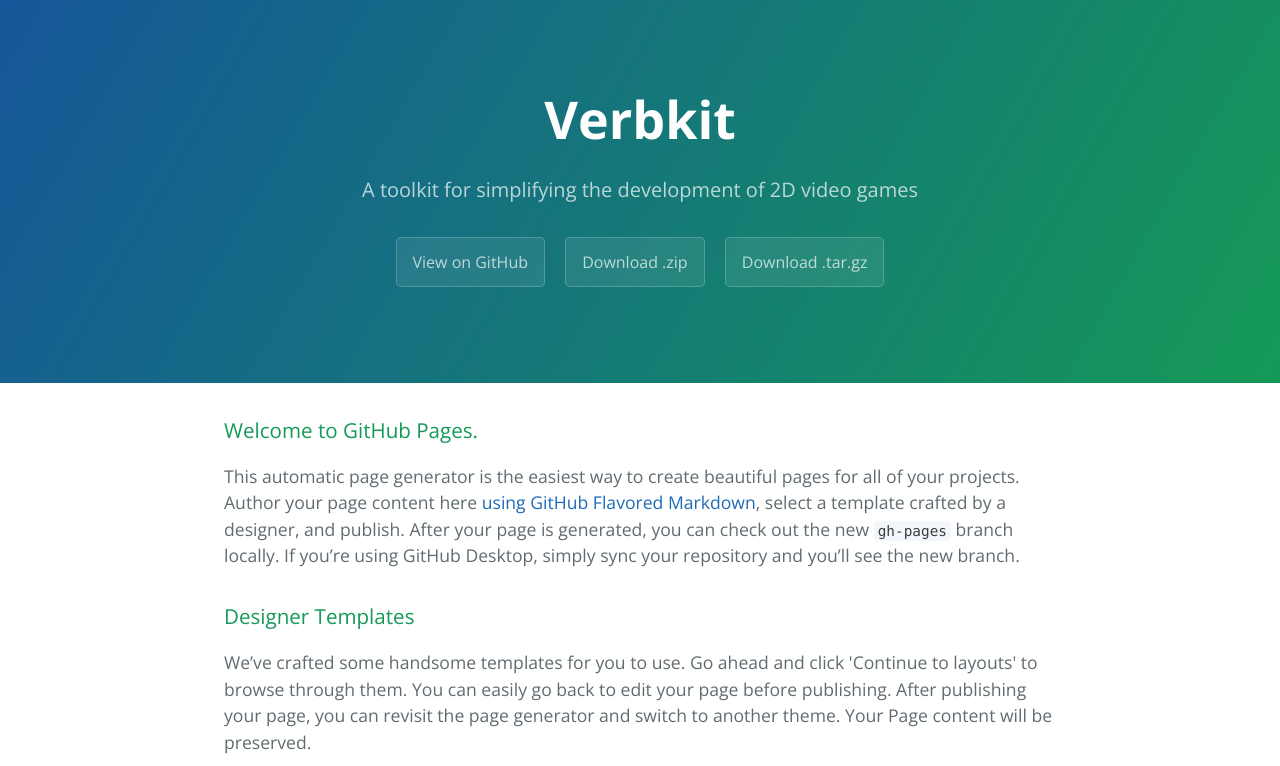
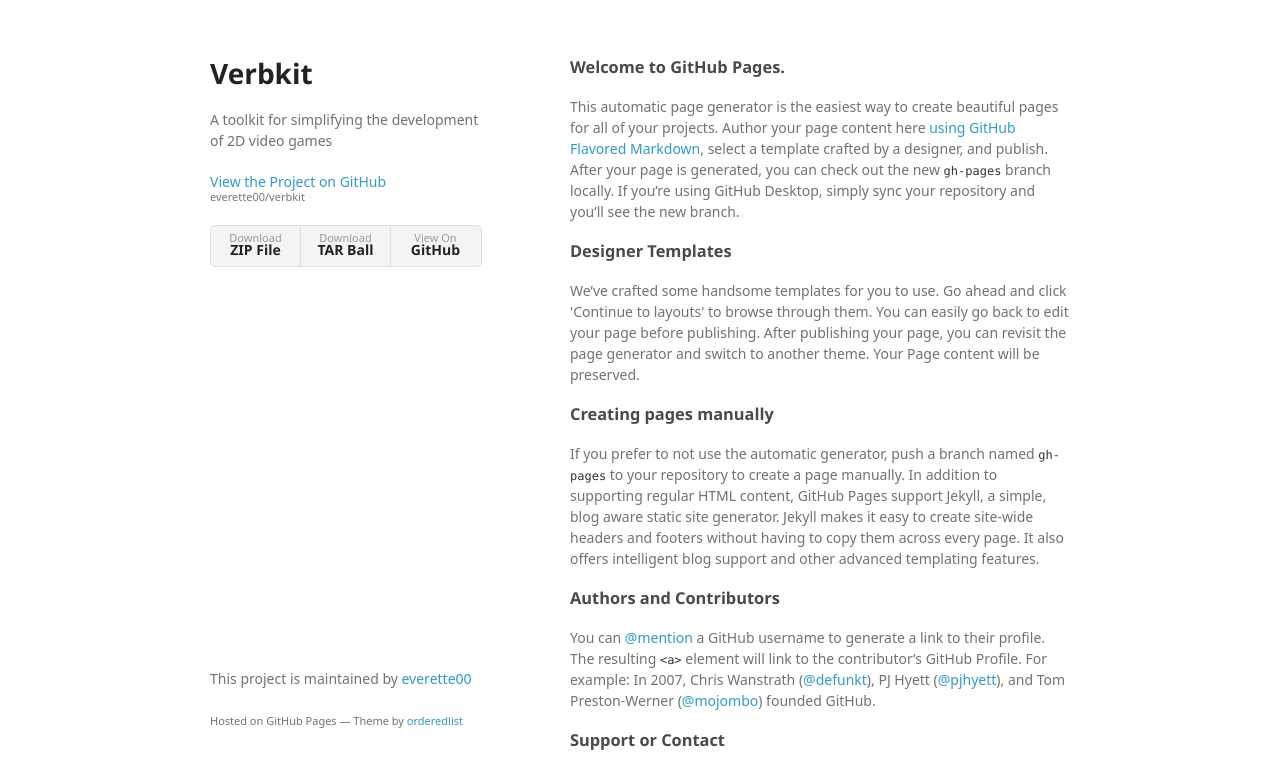
Before and after one commit to everette00/Verbkit, a plain HTML site: page index.html in a window 1280 px wide. Shown: the top 766 px of the page. Drawn offline with nearby package versions, Linux system fonts and the light colour scheme; a web font is replaced by a local one.

Commit message:
Create gh-pages branch via GitHub

```diff
--- a/index.html
+++ b/index.html
@@ -1,25 +1,34 @@
-<!DOCTYPE html>
-<html lang="en-us">
+<!doctype html>
+<html>
   <head>
-    <meta charset="UTF-8">
+    <meta charset="utf-8">
+    <meta http-equiv="X-UA-Compatible" content="chrome=1">
     <title>Verbkit by everette00</title>
-    <meta name="viewport" content="width=device-width, initial-scale=1">
-    <link rel="stylesheet" type="text/css" href="stylesheets/normalize.css" media="screen">
-    <link href='https://fonts.googleapis.com/css?family=Open+Sans:400,700' rel='stylesheet' type='text/css'>
-    <link rel="stylesheet" type="text/css" href="stylesheets/stylesheet.css" media="screen">
-    <link rel="stylesheet" type="text/css" href="stylesheets/github-light.css" media="screen">
+
+    <link rel="stylesheet" href="stylesheets/styles.css">
+    <link rel="stylesheet" href="stylesheets/github-light.css">
+    <meta name="viewport" content="width=device-width">
+    <!--[if lt IE 9]>
+    <script src="//html5shiv.googlecode.com/svn/trunk/html5.js"></script>
+    <![endif]-->
   </head>
   <body>
-    <section class="page-header">
-      <h1 class="project-name">Verbkit</h1>
-      <h2 class="project-tagline">A toolkit for simplifying the development of 2D video games</h2>
-      <a href="https://github.com/everette00/verbkit" class="btn">View on GitHub</a>
-      <a href="https://github.com/everette00/verbkit/zipball/master" class="btn">Download .zip</a>
-      <a href="https://github.com/everette00/verbkit/tarball/master" class="btn">Download .tar.gz</a>
-    </section>
+    <div class="wrapper">
+      <header>
+        <h1>Verbkit</h1>
+        <p>A toolkit for simplifying the development of 2D video games</p>
 
-    <section class="main-content">
-      <h3>
+        <p class="view"><a href="https://github.com/everette00/verbkit">View the Project on GitHub <small>everette00/verbkit</small></a></p>
+
+
+        <ul>
+          <li><a href="https://github.com/everette00/verbkit/zipball/master">Download <strong>ZIP File</strong></a></li>
+          <li><a href="https://github.com/everette00/verbkit/tarball/master">Download <strong>TAR Ball</strong></a></li>
+          <li><a href="https://github.com/everette00/verbkit">View On <strong>GitHub</strong></a></li>
+        </ul>
+      </header>
+      <section>
+        <h3>
 <a id="welcome-to-github-pages" class="anchor" href="#welcome-to-github-pages" aria-hidden="true"><span aria-hidden="true" class="octicon octicon-link"></span></a>Welcome to GitHub Pages.</h3>
 
 <p>This automatic page generator is the easiest way to create beautiful pages for all of your projects. Author your page content here <a href="https://guides.github.com/features/mastering-markdown/">using GitHub Flavored Markdown</a>, select a template crafted by a designer, and publish. After your page is generated, you can check out the new <code>gh-pages</code> branch locally. If you’re using GitHub Desktop, simply sync your repository and you’ll see the new branch.</p>
@@ -43,15 +52,13 @@
 <a id="support-or-contact" class="anchor" href="#support-or-contact" aria-hidden="true"><span aria-hidden="true" class="octicon octicon-link"></span></a>Support or Contact</h3>
 
 <p>Having trouble with Pages? Check out our <a href="https://help.github.com/pages">documentation</a> or <a href="https://github.com/contact">contact support</a> and we’ll help you sort it out.</p>
-
-      <footer class="site-footer">
-        <span class="site-footer-owner"><a href="https://github.com/everette00/verbkit">Verbkit</a> is maintained by <a href="https://github.com/everette00">everette00</a>.</span>
-
-        <span class="site-footer-credits">This page was generated by <a href="https://pages.github.com">GitHub Pages</a> using the <a href="https://github.com/jasonlong/cayman-theme">Cayman theme</a> by <a href="https://twitter.com/jasonlong">Jason Long</a>.</span>
+      </section>
+      <footer>
+        <p>This project is maintained by <a href="https://github.com/everette00">everette00</a></p>
+        <p><small>Hosted on GitHub Pages &mdash; Theme by <a href="https://github.com/orderedlist">orderedlist</a></small></p>
       </footer>
-
-    </section>
-
+    </div>
+    <script src="javascripts/scale.fix.js"></script>
 
   </body>
 </html>
--- /dev/null
+++ b/javascripts/scale.fix.js
@@ -0,0 +1,17 @@
+var metas = document.getElementsByTagName('meta');
+var i;
+if (navigator.userAgent.match(/iPhone/i)) {
+  for (i=0; i<metas.length; i++) {
+    if (metas[i].name == "viewport") {
+      metas[i].content = "width=device-width, minimum-scale=1.0, maximum-scale=1.0";
+    }
+  }
+  document.addEventListener("gesturestart", gestureStart, false);
+}
+function gestureStart() {
+  for (i=0; i<metas.length; i++) {
+    if (metas[i].name == "viewport") {
+      metas[i].content = "width=device-width, minimum-scale=0.25, maximum-scale=1.6";
+    }
+  }
+}
--- /dev/null
+++ b/stylesheets/styles.css
@@ -0,0 +1,324 @@
+@font-face {
+  font-family: 'Noto Sans';
+  font-weight: 400;
+  font-style: normal;
+  src: url('../fonts/Noto-Sans-regular/Noto-Sans-regular.eot');
+  src: url('../fonts/Noto-Sans-regular/Noto-Sans-regular.eot?#iefix') format('embedded-opentype'),
+       local('Noto Sans'),
+       local('Noto-Sans-regular'),
+       url('../fonts/Noto-Sans-regular/Noto-Sans-regular.woff2') format('woff2'),
+       url('../fonts/Noto-Sans-regular/Noto-Sans-regular.woff') format('woff'),
+       url('../fonts/Noto-Sans-regular/Noto-Sans-regular.ttf') format('truetype'),
+       url('../fonts/Noto-Sans-regular/Noto-Sans-regular.svg#NotoSans') format('svg');
+}
+
+@font-face {
+  font-family: 'Noto Sans';
+  font-weight: 700;
+  font-style: normal;
+  src: url('../fonts/Noto-Sans-700/Noto-Sans-700.eot');
+  src: url('../fonts/Noto-Sans-700/Noto-Sans-700.eot?#iefix') format('embedded-opentype'),
+       local('Noto Sans Bold'),
+       local('Noto-Sans-700'),
+       url('../fonts/Noto-Sans-700/Noto-Sans-700.woff2') format('woff2'),
+       url('../fonts/Noto-Sans-700/Noto-Sans-700.woff') format('woff'),
+       url('../fonts/Noto-Sans-700/Noto-Sans-700.ttf') format('truetype'),
+       url('../fonts/Noto-Sans-700/Noto-Sans-700.svg#NotoSans') format('svg');
+}
+
+@font-face {
+  font-family: 'Noto Sans';
+  font-weight: 400;
+  font-style: italic;
+  src: url('../fonts/Noto-Sans-italic/Noto-Sans-italic.eot');
+  src: url('../fonts/Noto-Sans-italic/Noto-Sans-italic.eot?#iefix') format('embedded-opentype'),
+       local('Noto Sans Italic'),
+       local('Noto-Sans-italic'),
+       url('../fonts/Noto-Sans-italic/Noto-Sans-italic.woff2') format('woff2'),
+       url('../fonts/Noto-Sans-italic/Noto-Sans-italic.woff') format('woff'),
+       url('../fonts/Noto-Sans-italic/Noto-Sans-italic.ttf') format('truetype'),
+       url('../fonts/Noto-Sans-italic/Noto-Sans-italic.svg#NotoSans') format('svg');
+}
+
+@font-face {
+  font-family: 'Noto Sans';
+  font-weight: 700;
+  font-style: italic;
+  src: url('../fonts/Noto-Sans-700italic/Noto-Sans-700italic.eot');
+  src: url('../fonts/Noto-Sans-700italic/Noto-Sans-700italic.eot?#iefix') format('embedded-opentype'),
+       local('Noto Sans Bold Italic'),
+       local('Noto-Sans-700italic'),
+       url('../fonts/Noto-Sans-700italic/Noto-Sans-700italic.woff2') format('woff2'),
+       url('../fonts/Noto-Sans-700italic/Noto-Sans-700italic.woff') format('woff'),
+       url('../fonts/Noto-Sans-700italic/Noto-Sans-700italic.ttf') format('truetype'),
+       url('../fonts/Noto-Sans-700italic/Noto-Sans-700italic.svg#NotoSans') format('svg');
+}
+
+body {
+  background-color: #fff;
+  padding:50px;
+  font: 14px/1.5 "Noto Sans", "Helvetica Neue", Helvetica, Arial, sans-serif;
+  color:#727272;
+  font-weight:400;
+}
+
+h1, h2, h3, h4, h5, h6 {
+  color:#222;
+  margin:0 0 20px;
+}
+
+p, ul, ol, table, pre, dl {
+  margin:0 0 20px;
+}
+
+h1, h2, h3 {
+  line-height:1.1;
+}
+
+h1 {
+  font-size:28px;
+}
+
+h2 {
+  color:#393939;
+}
+
+h3, h4, h5, h6 {
+  color:#494949;
+}
+
+a {
+  color:#39c;
+  text-decoration:none;
+}
+
+a:hover {
+  color:#069;
+}
+
+a small {
+  font-size:11px;
+  color:#777;
+  margin-top:-0.3em;
+  display:block;
+}
+
+a:hover small {
+  color:#777;
+}
+
+.wrapper {
+  width:860px;
+  margin:0 auto;
+}
+
+blockquote {
+  border-left:1px solid #e5e5e5;
+  margin:0;
+  padding:0 0 0 20px;
+  font-style:italic;
+}
+
+code, pre {
+  font-family:Monaco, Bitstream Vera Sans Mono, Lucida Console, Terminal, Consolas, Liberation Mono, DejaVu Sans Mono, Courier New, monospace;
+  color:#333;
+  font-size:12px;
+}
+
+pre {
+  padding:8px 15px;
+  background: #f8f8f8;
+  border-radius:5px;
+  border:1px solid #e5e5e5;
+  overflow-x: auto;
+}
+
+table {
+  width:100%;
+  border-collapse:collapse;
+}
+
+th, td {
+  text-align:left;
+  padding:5px 10px;
+  border-bottom:1px solid #e5e5e5;
+}
+
+dt {
+  color:#444;
+  font-weight:700;
+}
+
+th {
+  color:#444;
+}
+
+img {
+  max-width:100%;
+}
+
+header {
+  width:270px;
+  float:left;
+  position:fixed;
+  -webkit-font-smoothing:subpixel-antialiased;
+}
+
+header ul {
+  list-style:none;
+  height:40px;
+  padding:0;
+  background: #f4f4f4;
+  border-radius:5px;
+  border:1px solid #e0e0e0;
+  width:270px;
+}
+
+header li {
+  width:89px;
+  float:left;
+  border-right:1px solid #e0e0e0;
+  height:40px;
+}
+
+header li:first-child a {
+  border-radius:5px 0 0 5px;
+}
+
+header li:last-child a {
+  border-radius:0 5px 5px 0;
+}
+
+header ul a {
+  line-height:1;
+  font-size:11px;
+  color:#999;
+  display:block;
+  text-align:center;
+  padding-top:6px;
+  height:34px;
+}
+
+header ul a:hover {
+  color:#999;
+}
+
+header ul a:active {
+  background-color:#f0f0f0;
+}
+
+strong {
+  color:#222;
+  font-weight:700;
+}
+
+header ul li + li + li {
+  border-right:none;
+  width:89px;
+}
+
+header ul a strong {
+  font-size:14px;
+  display:block;
+  color:#222;
+}
+
+section {
+  width:500px;
+  float:right;
+  padding-bottom:50px;
+}
+
+small {
+  font-size:11px;
+}
+
+hr {
+  border:0;
+  background:#e5e5e5;
+  height:1px;
+  margin:0 0 20px;
+}
+
+footer {
+  width:270px;
+  float:left;
+  position:fixed;
+  bottom:50px;
+  -webkit-font-smoothing:subpixel-antialiased;
+}
+
+@media print, screen and (max-width: 960px) {
+
+  div.wrapper {
+    width:auto;
+    margin:0;
+  }
+
+  header, section, footer {
+    float:none;
+    position:static;
+    width:auto;
+  }
+
+  header {
+    padding-right:320px;
+  }
+
+  section {
+    border:1px solid #e5e5e5;
+    border-width:1px 0;
+    padding:20px 0;
+    margin:0 0 20px;
+  }
+
+  header a small {
+    display:inline;
+  }
+
+  header ul {
+    position:absolute;
+    right:50px;
+    top:52px;
+  }
+}
+
+@media print, screen and (max-width: 720px) {
+  body {
+    word-wrap:break-word;
+  }
+
+  header {
+    padding:0;
+  }
+
+  header ul, header p.view {
+    position:static;
+  }
+
+  pre, code {
+    word-wrap:normal;
+  }
+}
+
+@media print, screen and (max-width: 480px) {
+  body {
+    padding:15px;
+  }
+
+  header ul {
+    width:99%;
+  }
+
+  header li, header ul li + li + li {
+    width:33%;
+  }
+}
+
+@media print {
+  body {
+    padding:0.4in;
+    font-size:12pt;
+    color:#444;
+  }
+}
```
